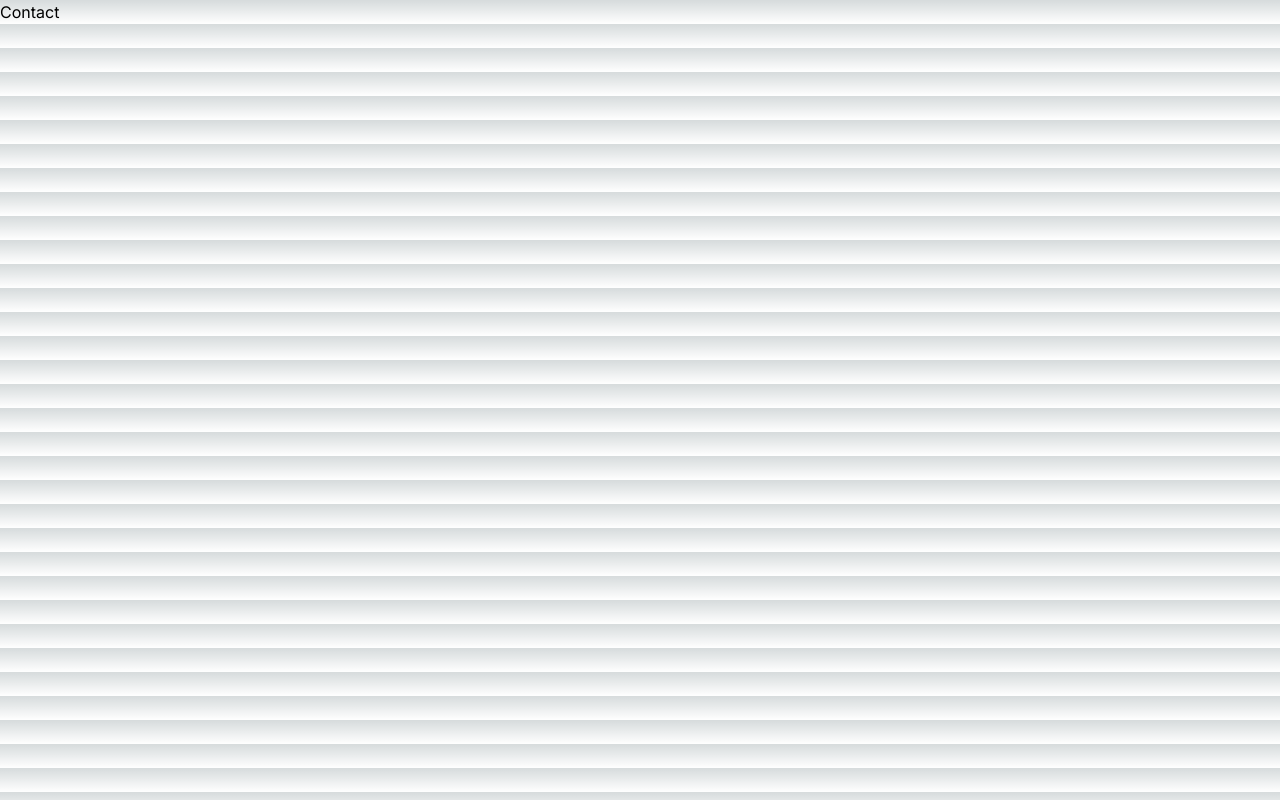
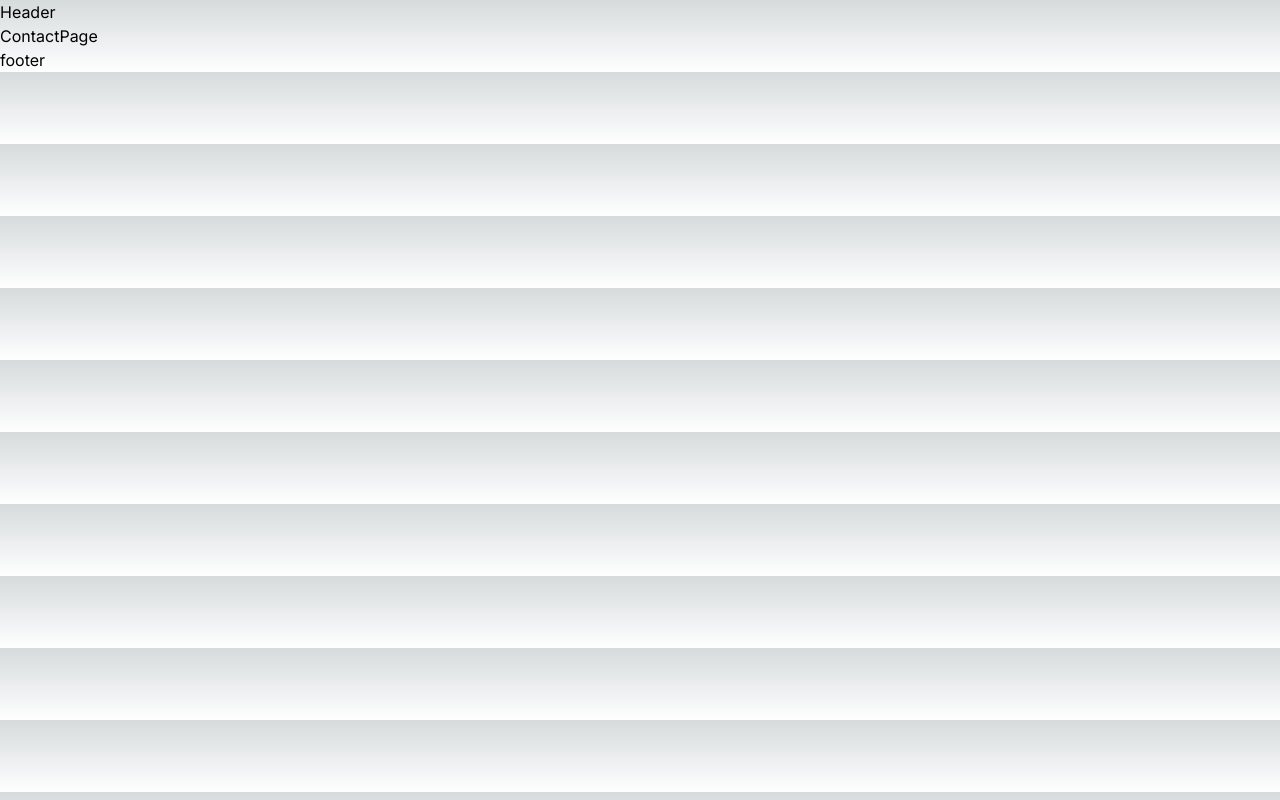
Before and after one commit to probeshnath/test-next-app, a Next.js app: page /contact in a window 1280 px wide. Built offline with nearby package versions, Linux system fonts and the light colour scheme.

Commit message:
create grouping route

```diff
--- /dev/null
+++ b/src/app/(withLayout)/contact/page.js
@@ -0,0 +1,9 @@
+import React from 'react'
+
+const ContactPage = () => {
+  return (
+    <div>ContactPage</div>
+  )
+}
+
+export default ContactPage
--- /dev/null
+++ b/src/app/(withLayout)/layout.js
@@ -0,0 +1,13 @@
+import React from 'react'
+
+const Layout = ({ children }) => {
+    return (
+        <div>
+            <h2>Header</h2>
+            {children}
+            <h2>footer</h2>
+        </div>
+    )
+}
+
+export default Layout
--- a/src/app/contact/page.js
+++ /dev/null
@@ -1,9 +0,0 @@
-import React from 'react'
-
-const Contact = () => {
-  return (
-    <div>Contact</div>
-  )
-}
-
-export default Contact
--- a/src/app/layout.js
+++ b/src/app/layout.js
@@ -11,7 +11,9 @@ export const metadata = {
 export default function RootLayout({ children }) {
   return (
     <html lang="en">
-      <body className={inter.className}>{children}</body>
+      <body className={inter.className}>
+         {children}
+      </body>
     </html>
   )
 }
--- a/src/app/page.js
+++ b/src/app/page.js
@@ -1,7 +1,4 @@
 import Counter from "@/components/Counter/Counter"
-
-
-
 
 
 const HomePage = () => {
```
Also changed, not shown: src/app/(withLayout)/about/page.js (renamed from src/app/about/page.js).
